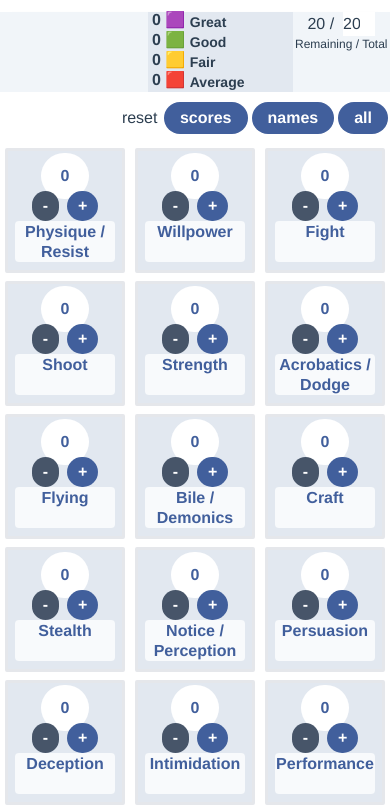
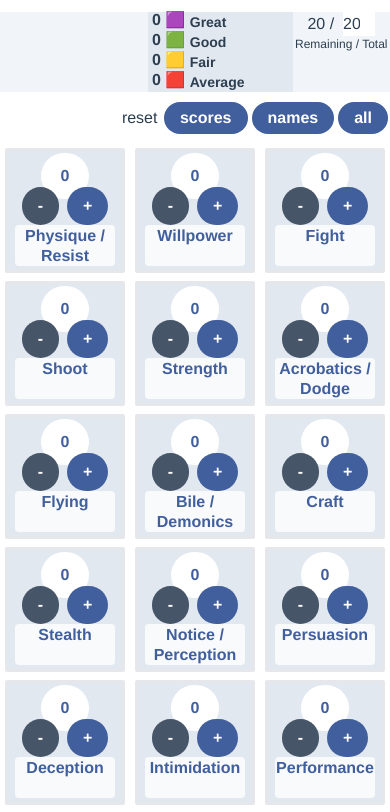
Before and after one commit to johncarmack1984/toh-skill-builder, a Vue app: page / in a window 390 px wide. Shown: the top 812 px of the page. Built offline with nearby package versions, Linux system fonts and the light colour scheme.

Commit message:
Update HelloWorld.vue

```diff
--- a/src/components/HelloWorld.vue
+++ b/src/components/HelloWorld.vue
@@ -171,7 +171,7 @@ export default {
             @click="skill.value--;" :disabled="skill.value < 1"
             class="
               z-20 text-[16px] font-black bg-blue-dark hover:bg-blue-light transition-colors
-              rounded-full px-[11px] md:px-[16px] py-[3px] md:py-[8px] mx-[4px] md:mx-[2px] mb-[2px] mt-[-12px] text-white
+              rounded-full px-[16px] sm:px-[16px] py-[7px] sm:py-[8px] mx-[4px] sm:mx-[2px] mb-[2px] mt-[-12px] text-white
               focus:ring-2 ring-blue-light disabled:bg-slate-600
             "
           >
@@ -181,7 +181,7 @@ export default {
             @click="skill.value++;" :disabled="((skill.value > 3) || remainingPoints == 0)"
             class="
               z-20 text-[16px] font-black bg-blue-dark hover:bg-blue-light transition-colors
-              rounded-full px-[11px] md:px-[16px] py-[3px] md:py-[8px] mx-[4px] md:mx-[2px] mb-[2px] mt-[-12px] text-white
+              rounded-full px-[16px] sm:px-[16px] py-[7px] sm:py-[8px] mx-[4px] sm:mx-[2px] mb-[2px] mt-[-12px] text-white
               focus:ring-2 ring-blue-light disabled:bg-slate-600
             "
           >
```
